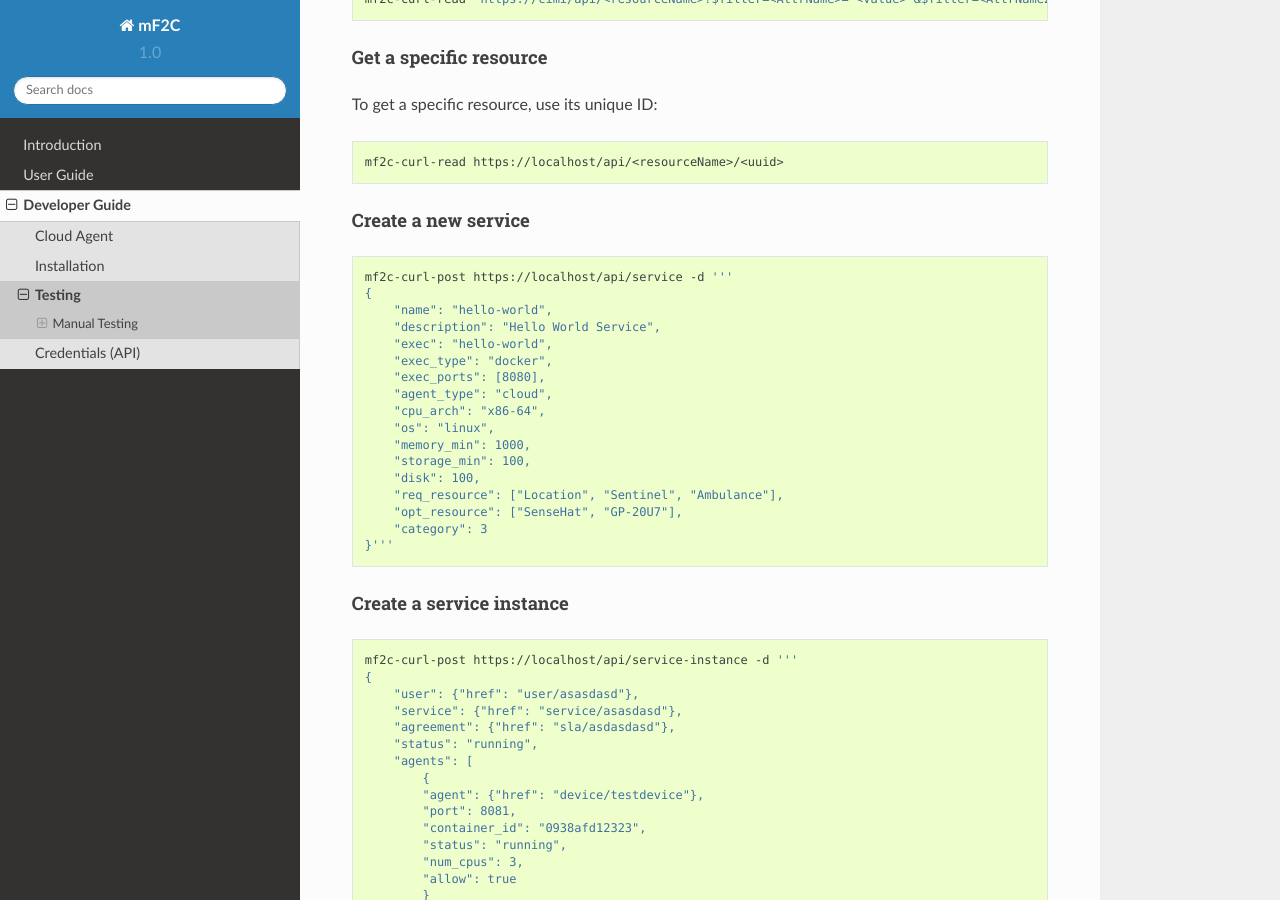
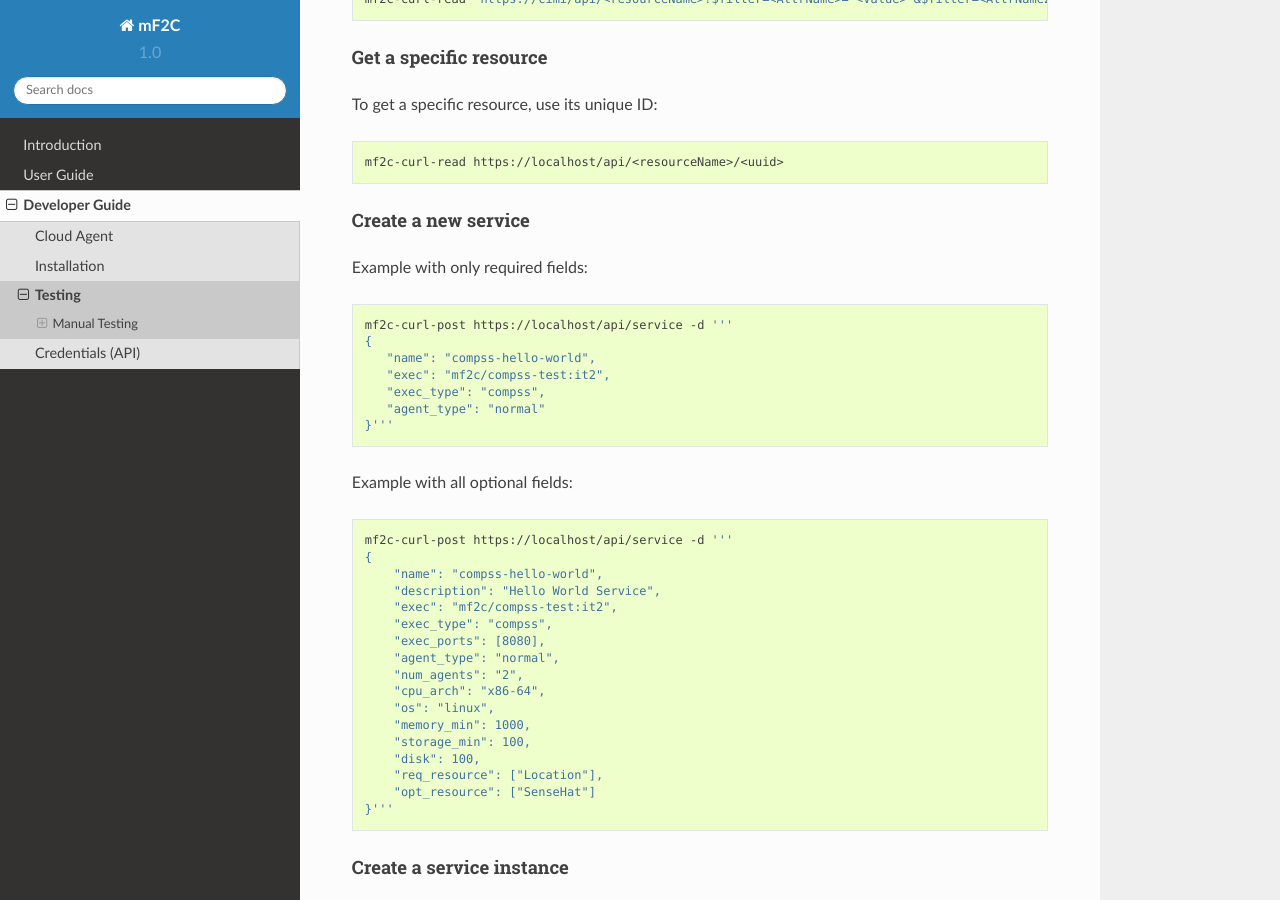
Before and after one commit to mF2C/Documentation, a Sphinx documentation site: the page built from documentation/developer_guide/testing.rst, in a window 1280 px wide and 900 px high, scrolled down 2151 px. Built offline with Sphinx 7.4.7 and the Read the Docs theme 2.0.0, drawn with Linux system fonts in a browser that asks for light colours.

Commit message:
Update testing.rst

```diff
--- a/documentation/developer_guide/testing.rst
+++ b/documentation/developer_guide/testing.rst
@@ -125,24 +125,38 @@ To get a specific resource, use its unique ID:
 Create a new service
 ~~~~~~~~~~~~~~~~~~~~
 
+Example with only required fields:
+
 .. code-block:: bash
 
     mf2c-curl-post https://localhost/api/service -d '''
     {
-        "name": "hello-world",
+       "name": "compss-hello-world",
+       "exec": "mf2c/compss-test:it2",
+       "exec_type": "compss",
+       "agent_type": "normal"
+    }'''
+
+Example with all optional fields:
+
+.. code-block:: bash
+
+    mf2c-curl-post https://localhost/api/service -d '''
+    {
+        "name": "compss-hello-world",
         "description": "Hello World Service",
-        "exec": "hello-world",
-        "exec_type": "docker",
+        "exec": "mf2c/compss-test:it2",
+        "exec_type": "compss",
         "exec_ports": [8080],
-        "agent_type": "cloud",
+        "agent_type": "normal",
+        "num_agents": "2",
         "cpu_arch": "x86-64",
         "os": "linux",
         "memory_min": 1000,
         "storage_min": 100,
         "disk": 100,
-        "req_resource": ["Location", "Sentinel", "Ambulance"],
-        "opt_resource": ["SenseHat", "GP-20U7"],
-        "category": 3
+        "req_resource": ["Location"],
+        "opt_resource": ["SenseHat"]
     }'''
 
 Create a service instance
```
